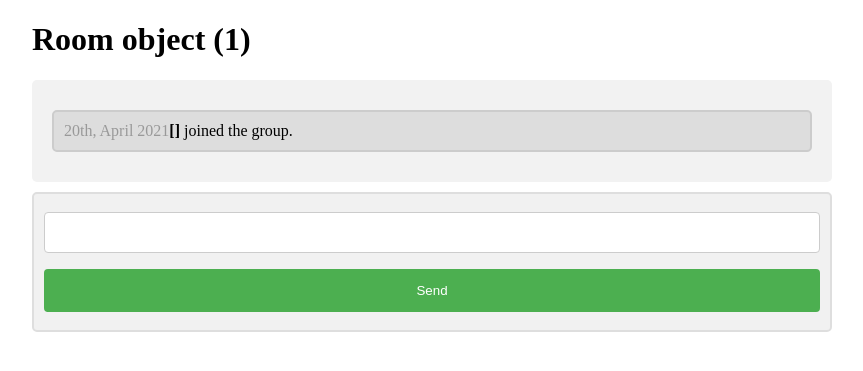
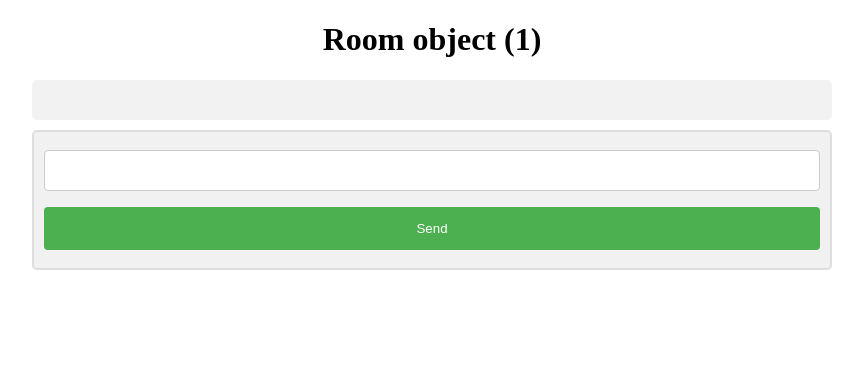
Before and after one commit to bibaswanroy/Chat, a Django app: template templates/room.html in a window 1280 px wide. Shown: the top 371 px of the page, without its empty margins (208-1071 px from the left). Run offline with Django 5.2, Linux system fonts and the light colour scheme; data comes from the database, SQL or seed files in the repository; the template is opened without the code that fills it: values that come from a table or form of the project are taken from there, most other values are stand-ins (such as "Sample title", 1, 10 or a date in 2020); data that the repository does not hold is empty; some libraries are stand-ins or nearby versions.

Commit message:
Update room.html

```diff
--- a/templates/room.html
+++ b/templates/room.html
@@ -56,15 +56,14 @@
 </head>
 <body>
 
-<h1>{{room}}</h1>
+<h1 style="text-align: center;">{{room}}</h1>
 
 <div id="display">
 
-<div class="container darker">
+<!-- <div class="container darker">
   <b>{{username}}</b> joined the group.
   <span class="time-left">20th, April 2021</span>
-</div>
-
+</div> -->
 
 </div>
 
@@ -80,7 +79,16 @@
             $("#display").empty();
             for (var key in response.messages)
             {
-                var temp="<div class='container darker'><b>"+response.messages[key].username+"</b><p>"+response.messages[key].value+"</p><span class='time-left'>"+response.messages[key].date+"</span></div>";
+                var cont = "<div class='container darker'";
+                var pad = "";
+                if(response.username == response.messages[key].username) {
+                  cont = cont + " style='text-align:right;'";
+                  pad = pad + " style='padding-left:50%;'";
+                }
+                else {
+                  pad = pad + " style='padding-right:50%'";
+                }
+                var temp = "<div" + pad + ">" + cont +"><b>"+response.messages[key].username+"</b><p>"+response.messages[key].value+"</p><span class='time-left'>"+response.messages[key].date+"</span></div></div>";
                 $("#display").append(temp);
             }
         }
@@ -88,8 +96,6 @@
 },1000);
 })
 </script>
-
-
 <div class="container">
     <style>
     input[type=text], select {
```
